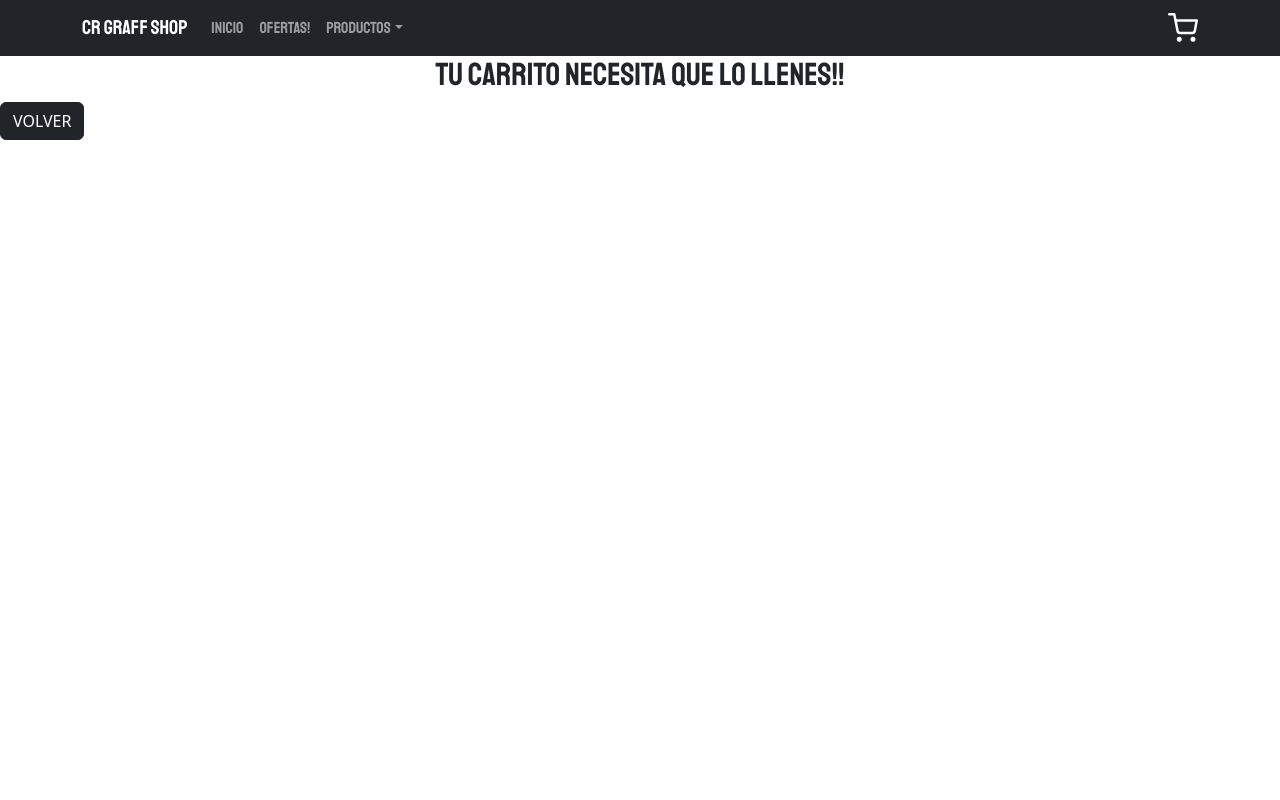
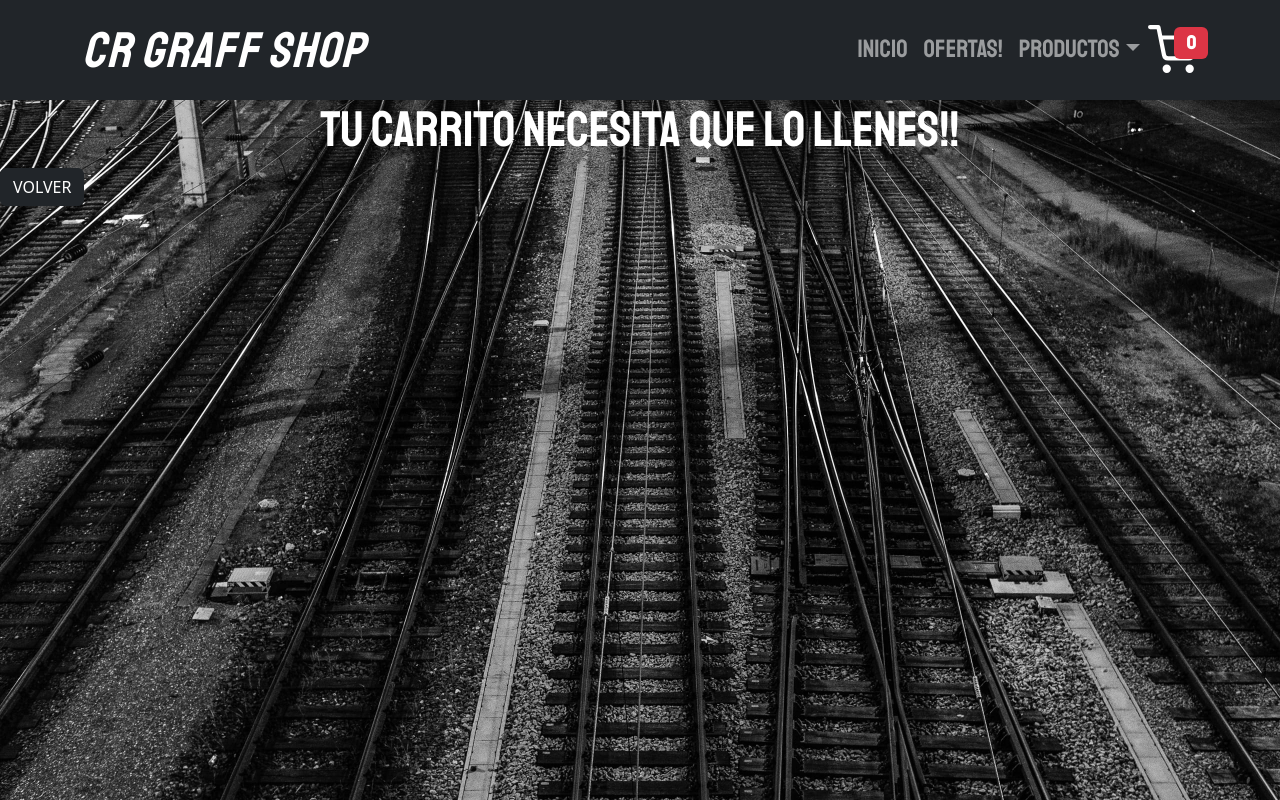
Before and after one commit to Fpagnotta/CrimeGraffitiShop, a React (Vite) app: page /cart in a window 1280 px wide. Built offline with nearby package versions, Linux system fonts and the light colour scheme; the HTML template or start-up script is replaced by a standard one.

Commit message:
Proyecto terminado

```diff
--- a/src/Components/CartWidget.jsx
+++ b/src/Components/CartWidget.jsx
@@ -1,14 +1,22 @@
+import { useContext } from "react";
+import { CartContext } from "../Context/cartContext";
+import { Badge } from "react-bootstrap";
 import { FiShoppingCart } from "react-icons/fi";
 import { Link } from "react-router-dom";
 
-function CartWidget() {
+const CartWidget = () => {
+  const { cantidadEnCarro } = useContext(CartContext);
+
   return (
     <div className="cart-widget">
-      <Link to="/cart" style={{ color: 'white' }}>
-        <FiShoppingCart size={30} />
+      <Link to="/cart" style={{ color: 'white', position: 'relative' }}>
+        <FiShoppingCart size={50} />
+        <Badge bg="danger" style={{ position: 'absolute', top: -5, right: -10 }}>
+          {cantidadEnCarro()}
+        </Badge>
       </Link>
     </div>
   );
-}
+};
 
 export default CartWidget;
--- a/src/Components/Item.jsx
+++ b/src/Components/Item.jsx
@@ -6,14 +6,14 @@ import {Link} from 'react-router-dom';
 const Item = ({produc}) => {
   const {name,price,img,tipo} = produc
   return (
-     <Card style={{ width: '18rem' }}>
+     <Card className='card-container' style={{ width: '18rem' }}>
       <Card.Img variant="top" src={img} />
       <Card.Body>
         <Card.Title>{name}</Card.Title>
         <Card.Text>{tipo}</Card.Text>
         <Card.Text>${price}</Card.Text>
         <Link to={`/item/${produc.id}`}>
-          <Button variant="primary">VER MÁS!!</Button>
+          <Button variant="outline-light">VER MÁS!!</Button>
         </Link>
       </Card.Body>
     </Card>
--- a/src/Components/ItemCount.jsx
+++ b/src/Components/ItemCount.jsx
@@ -24,9 +24,9 @@ const ItemCount = ({stock, onAdd}) => {
   return (
     <div>
       <p>Cantidad: {count}</p>
-      <Button onClick={restar}>-</Button>
-      <Button onClick={sumar}>+</Button>
-      <Button onClick={() => onAdd(count)}>Agregar al carrito</Button>
+      <Button variant="outline-light" onClick={restar}>-</Button>
+      <Button variant="outline-light" onClick={sumar}>+</Button>
+      <Button variant="outline-light" onClick={() => onAdd(count)}>Agregar al carrito</Button>
     </div>
   )
 }
--- a/src/Components/ItemDetail.jsx
+++ b/src/Components/ItemDetail.jsx
@@ -2,6 +2,8 @@ import React, { useContext } from 'react'
 import Card from 'react-bootstrap/Card';
 import ItemCount from './ItemCount';
 import { CartContext } from '../Context/cartContext';
+
+
 
 
 const ItemDetail = ({detalle}) => {
@@ -9,6 +11,7 @@ const ItemDetail = ({detalle}) => {
   const { addItem } = useContext(CartContext);
 
   const onAdd = (cantidad)=>{
+    console.log(" Detalle enviado al carrito:", detalle);
     addItem(detalle, cantidad);
     alert(`Sumaste ${cantidad} de Productos`)
   }
@@ -16,9 +19,9 @@ const ItemDetail = ({detalle}) => {
 
   return (
     <div className="d-flex justify-content-center align-items-center">
-    <Card style={{ width: '18rem',marginTop: "100px" }}>
+    <Card className='card-item'  >
       <Card.Img variant="top" src={detalle.img} />
-      <Card.Body>
+      <Card.Body >
         <Card.Title>{detalle.name}</Card.Title>
         <Card.Subtitle className="mb-2 text-muted">{detalle.tipo}</Card.Subtitle>
         <Card.Text>{detalle.description}</Card.Text>
--- a/src/Components/ItemDetailContainer.jsx
+++ b/src/Components/ItemDetailContainer.jsx
@@ -17,7 +17,7 @@ useEffect (()=>{
     getDoc(docRef)
     .then((res)=>{
         if(res.data()){
-            setDetalle({itemId:res.itemId,...res.data()})
+            setDetalle({itemId:res.id,...res.data()})
         }else{
             setInvalid(true)
         }
--- a/src/Components/NavBar.jsx
+++ b/src/Components/NavBar.jsx
@@ -8,11 +8,11 @@ import { NavLink } from 'react-router-dom'
 function NavBar() {
   return (
     <Navbar bg="dark" variant="dark"  expand="lg" >
-      <Container>
-        <Navbar.Brand as={NavLink} to='/'>CR GRAFF SHOP</Navbar.Brand>
+      <Container className="d-flex justify-content-between w-100 align-items-center">
+        <Navbar.Brand as={NavLink} to='/' className="logo-brand ">CR GRAFF SHOP</Navbar.Brand>
         <Navbar.Toggle aria-controls="basic-navbar-nav" />
         <Navbar.Collapse id="basic-navbar-nav">
-          <Nav className="me-auto">
+          <Nav className="ms-auto">
             <Nav.Link as={NavLink} to='/' >INICIO</Nav.Link>
             <Nav.Link as={NavLink} to='/ofertas'>OFERTAS!</Nav.Link>
             <NavDropdown title="PRODUCTOS" id="basic-nav-dropdown">
--- a/src/Components/VacioCart.jsx
+++ b/src/Components/VacioCart.jsx
@@ -4,7 +4,7 @@ import { Link } from 'react-router-dom'
 const VacioCart = () => {
   return (
     <div>
-        <h2>TU CARRITO NECESITA QUE LO LLENES!!</h2>
+        <h1>TU CARRITO NECESITA QUE LO LLENES!!</h1>
         <Link className='btn btn-dark' to='/'>VOLVER</Link>
     </div>
   )
--- a/src/Components/VerCarrito.jsx
+++ b/src/Components/VerCarrito.jsx
@@ -16,17 +16,17 @@ const VerCarrito = () => {
       <div className="carrito-lista">
         {cart.map((compra) => (
 
-            <div key={`${compra.id}-${compra.name}`}>
+            <div key={`${compra.itemId}-${compra.name}`}>
           <img src={compra.img} alt={compra.name} className="carrito-img" />
             <div className="carrito-info">
-              <span className="nombre">{compra.name}</span>
+              <span className="nombre">{compra.name}</span><br/>
               <span>${compra.price} PESOS</span><br />
               <span>Cantidad: {compra.quantity}</span><br />
               <span>Subtotal: ${compra.price * compra.quantity} PESOS</span><br />
             </div>
             <button
               className="btn btn-danger carrito-eliminar"
-              onClick={() => removeItem(compra.id)}
+              onClick={() => removeItem(compra.itemId)}
             >
               X
             </button>
@@ -39,7 +39,7 @@ const VerCarrito = () => {
       </div>
 
       <div className="carrito-botones">
-        <button className='btn btn-danger' onClick={clear}>VACIAR CARRITO</button>
+        <button className='btn btn-warning' onClick={clear}>VACIAR CARRITO</button>
         <Link className='btn btn-success' to='/checkout'>TERMINAR COMPRA</Link>
       </div>
     </div>
--- a/src/Components/checkout.jsx
+++ b/src/Components/checkout.jsx
@@ -9,7 +9,7 @@ import { database } from '../../service/firebase'
 
 function Checkout() {
     const [buyer, setBuyer] = useState ({})
-    const [validMail,setValidMail] = useState ('')
+    const [validEmail,setValidMail] = useState ('')
     const {cart,totalPagar,clear}=useContext(CartContext)
     const [orderId,setOrderId] = useState('')
 
@@ -25,7 +25,7 @@ const terminarCompra = (e) => {
     e.preventDefault()
     if(!buyer.name || !buyer.lastname || !buyer.email || !buyer.address){
         alert("HAY CAMPOS INCOMPLETOS, COMPLETAR PARA TERMINAR LA ORDEN!")
-    }else if (buyer.mail!==validMail){
+    }else if (buyer.email!==validEmail){
         alert("LOS EMAILS NO COINCIDEN")
     }else{
 
@@ -36,6 +36,7 @@ const terminarCompra = (e) => {
         fecha:serverTimestamp()
     }
     const ventas = collection(database,"ordenes")
+    console.log("Orden a enviar a Firebase:", orden)
     addDoc(ventas,orden)
     .then((res)=>{
         setOrderId(res.id)
@@ -55,7 +56,7 @@ return (
         <h1>LISTO!! YA INGRESO TU PEDIDO, TE ESTAREMOS CONTACTANDO PARA LA ENTREGA</h1>
         <h2>TU PEDIDO ES: {orderId}</h2>
     </div>
-    : <div>
+    : <div className='form-checkout'>
         <h1>COMPLETAR FORMULARIO</h1>
         <form onSubmit={terminarCompra}>
             <input className='form-control' type='text' name='name' placeholder='INGRESA TU NOMBRE' onChange={buyerData}/>
--- a/src/Context/cartContext.jsx
+++ b/src/Context/cartContext.jsx
@@ -7,6 +7,9 @@ export const CartProvider = ({children}) => {
 
 
 const addItem = (item, cantidad) =>{
+  console.log("Producto a agregar:", item);
+  console.log("Cantidad a agregar:", cantidad);
+  console.log("Carrito antes de agregar:", cart);
     if(isInCart(item.id)){
         const carritoActualizado = cart.map((prod)=>{
             if(item.id === prod.id){
@@ -25,7 +28,7 @@ const addItem = (item, cantidad) =>{
 
 
 const removeItem = (id)=>{
-    setCart(cart.filter((prod)=> prod.id !== id))
+    setCart(cart.filter((prod)=> prod.itemId !== id))
 }
 
 
@@ -35,7 +38,7 @@ const clear = () =>{
 
 
 const isInCart= (id) =>{
-    return cart.some((prod)=> prod.id === id)
+    return cart.some((prod)=> prod.itemId === id)
 }
 
 const cantidadEnCarro = () => {
--- a/src/index.css
+++ b/src/index.css
@@ -7,10 +7,19 @@
 
 }
 
+body{
+background-image: url(/public/background.jpg);
+background-size: cover;
+
+
+}
+
 
 h1{
   font-family: "Staatliches", Courier, monospace;
-  text-align: center
+  text-align: center;
+  color: white !important;
+  font-size: 50px !important;
 }
 
 h2{
@@ -22,12 +31,20 @@ h2{
 nav{
 
   font-family: "Staatliches", Courier, monospace;
-  padding: 100px 40px;
+  font-size: 25px;
+  height: 100px;
   position: fixed;
   top: 0;
   width: 100%;
   z-index: 1000;
 
+}
+
+.logo-brand{
+  font-size: 50px !important;
+  font-style: italic;
+  color: white;
+  letter-spacing: 1.5px;
 }
 
 .item-list {
@@ -37,8 +54,56 @@ nav{
   padding: 2rem;
   justify-items: center;
   width: 100%;
-  height: 200px;         /* O el alto que quieras */
-  object-fit: cover;     /* Recorta sin deformar */
+  height: 200px;
+  object-fit: cover;
   object-position: center;
   border-bottom: 1px solid #ddd;
 }
+
+.card-item{
+  font-size: 20px;
+  font-family:"Staatliches";
+  width: 18rem;
+  border-radius: 20px;
+  box-shadow: 0 4px 15px rgba(0, 0, 0, 0.3);
+  transition: transform 0.3s ease;
+  overflow: hidden;
+  background-color:#1e1e1e !important;
+  color: white !important;
+}
+
+
+.card-container{
+  background-color: #1e1e1e !important;
+  font-family: "Staatliches";
+  border-radius: 20px;
+  box-shadow: 0 4px 15px rgba(0, 0, 0, 0.3);
+  color: white !important;
+  font-size: 25px;
+   width: 25rem !important;
+  }
+
+  .card-container img {
+  height: 400px;         /* altura fija para la imagen */
+  object-fit: cover;     /* recorta la imagen si no tiene esa proporción */
+  width: 100%;           /* que ocupe todo el ancho de la card */
+  border-radius: 8px 8px 0 0; /* si querés bordes redondeados arriba */
+}
+
+.carrito-lista{
+  font-family: "Staatliches";
+  color: white !important;
+  font-size: 25px;
+
+}
+
+
+.form-checkout{
+  max-width: 800px;
+  margin: 50px auto;
+  padding: 20px;
+  background-color: #1e1e1e;
+  border-radius: 12px;
+  color: white;
+
+}
```
Also changed, not shown: public/background.jpg (added), 1 other file (tests, documents, lock files or other folders).
